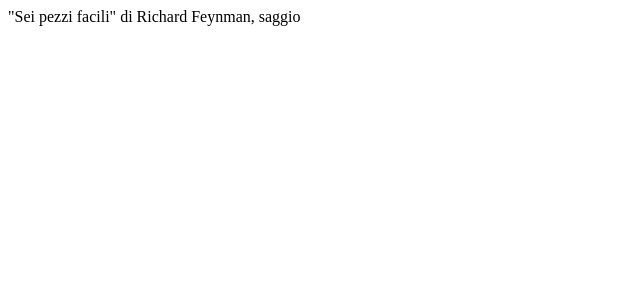
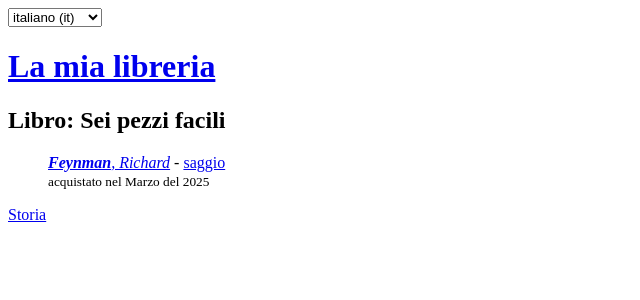
Before and after one commit to gobbez/MyLearningPath, a Django app: page /libri/1/ in a window 1280 px wide. Shown: the top 300 px of the page, without its empty margins (0-640 px from the left). Run offline with Django 5.2, Linux system fonts and the light colour scheme; data comes from the database, SQL or seed files in the repository; both versions use the stored data as it was after the commit.

Commit message:
Chapter 17

```diff
--- /dev/null
+++ b/hello/libreria/templates/libreria/libro.html
@@ -0,0 +1,18 @@
+{% extends "base.html" %}
+{% load filtri wikipedia %}
+{% block title %}La mia libreria{% endblock %}
+{% block content %}
+<h1><a href="/libri/">La mia libreria</a></h1>
+<h2>Libro: {{ libro }}</h2>
+<dl>
+    <dd>
+        <em>
+            <a href="{% url 'libri_autore' pk=libro.autore.id %}">{{ libro.autore|bibliografico }}</a>
+        </em> - <a href="{% url 'libri_genere' pk=libro.genere.id %}">{{ libro.genere }}</a>
+    </dd>
+    <dd>
+        <small>acquistato nel {{ libro.data_acquisto|date:"F \d\e\l Y" }}</small>
+    </dd>
+</dl>
+{% include "libreria/storia.html" %}
+{% endblock content %}
--- /dev/null
+++ b/hello/libreria/templates/libreria/storia.html
@@ -0,0 +1,20 @@
+{% if libri_visitati %}
+    <a href="#" id="mostra_storia">Storia</a>
+    <div id="libri_visitati" style="display:none;">
+        <dl>
+            {% for pk, titolo in libri_visitati.items %}
+                <dd>
+                    <a href="{% url 'libri_libro' pk=pk %}"><strong>{{ titolo }}</strong></a>
+                </dd>
+            {% endfor %}
+        </dl>
+    </div>
+{% endif %}
+<script>
+    $(document).ready(function() {
+        $("#mostra_storia").click(function(e) {
+            e.preventDefault();
+            $("#libri_visitati").toggle();
+        });
+    });
+</script>
--- a/hello/libreria/templates/libri.html
+++ b/hello/libreria/templates/libri.html
@@ -12,7 +12,7 @@
 {% endif %}
 <dl>
 {% for libro in libri %}
-    <dt><strong>"{{ libro.titolo }}"</strong>
+    <dt><a href="{% url 'libri_libro' pk=libro.pk %}"><strong>"{{ libro.titolo }}"</strong></a>
     {% if user.is_staff %}
         <a href="{% url 'admin:libreria_libro_change' libro.pk %}">[E]</a>
     {% endif %}
@@ -28,4 +28,5 @@
     </ul></dd>
 {% endfor %}
 </dl>
+{% include "libreria/storia.html" %}
 {% endblock content %}
--- a/hello/libreria/urls.py
+++ b/hello/libreria/urls.py
@@ -9,6 +9,7 @@
     re_path('^autore/(?P<pk>\d+)/$', views.libri_autore, name='libri_autore'),
     re_path('^genere/(?P<pk>\d+)/$', views.libri_genere, name='libri_genere'),
     re_path('^ricerca/$', views_wiki.ricerca, name='libri_ricerca'),
+    re_path('^libro/(?P<pk>\d+)/$', views.libro, name='libri_libro'),
     path('cerca/', views.cerca, name='libri_cerca'),
     path('risultati/', views.risultati, name='cerca_risultati'),
 ]
--- a/hello/libreria/views.py
+++ b/hello/libreria/views.py
@@ -3,15 +3,34 @@
 from django.db.models import Q
 from django.http import HttpResponse, JsonResponse
 from .models import *
+from .helpers import log_colorato
+
+
+def aggiungi_storia(request, context={}, libro=None):
+    libri_visitati = request.session.get('libri_visitati', {})
+    if libro and str(libro.pk) not in libri_visitati:
+        libri_visitati[str(libro.pk)] = libro.titolo
+
+    request.session['libri_visitati'] = libri_visitati
+    context.update(libri_visitati=libri_visitati)
+    return context
+
 
 def libri(request):
+    # Show cookies in console
+    log_colorato("COOKIE: \n")
+    for cookie, valore in request.COOKIES.items():
+        log_colorato(f"{cookie}: {valore}\n")
+
     context = {'libri': Libro.objects.all().order_by('titolo')}
+    context = aggiungi_storia(request, context=context)
     return render(request, "libri.html", context)
 
 def libro(request, pk):
     try:
         libro = Libro.objects.get(pk=pk)
-        return HttpResponse(f'"{libro.titolo}" di {libro.autore}, {libro.genere}<br>')
+        context = aggiungi_storia(request, context={'libro': libro}, libro=libro)
+        return render(request, "libreria/libro.html", context)
     except:
         return HttpResponse(f"Codice {pk} inesistente")
 
@@ -27,11 +46,13 @@
 def libri_genere(request, pk):
     genere = get_object_or_404(Genere, pk=pk)
     context = {'libri': Libro.objects.filter(genere=genere).order_by('titolo'), 'genere': genere}
+    context = aggiungi_storia(request, context=context)
     return render(request, "libri.html", context)
 
 def libri_autore(request, pk):
     autore = get_object_or_404(Autore, pk=pk)
     context = {'libri': Libro.objects.filter(autore=autore).order_by('titolo'), 'autore': autore}
+    context = aggiungi_storia(request, context=context)
     return render(request, "libri.html", context)
 
 
--- a/hello/templates/base.html
+++ b/hello/templates/base.html
@@ -3,12 +3,16 @@
 <head>
     <title>{% block title %}Hello world!{% endblock %}</title>
     {% block head %}{% endblock head %}
+    <script src="https://ajax.googleapis.com/ajax/libs/jquery/3.7.1/jquery.min.js"></script>
 </head>
 <body>
     {% load i18n %}
-    <form action="{% url 'set_language' %}" method="post">{% csrf_token %}
+
+    <nav>
+        <form action="{% url 'set_language' %}" method="post">
+            {% csrf_token %}
             <input name="next" type="hidden" value="{{ redirect_to }}">
-        <select name="language">
+            <select name="language" onchange="this.form.submit()">
                 {% get_current_language as LANGUAGE_CODE %}
                 {% get_available_languages as LANGUAGES %}
                 {% get_language_info_list for LANGUAGES as languages %}
@@ -19,6 +23,8 @@
                 {% endfor %}
             </select>
         </form>
+    </nav>
+
     <div id="content">
         {% block content %}{% endblock %}
     </div>
```
Also changed, not shown: README.md, hello/db.sqlite3. Lines whose indentation alone changed are shown as unchanged.
